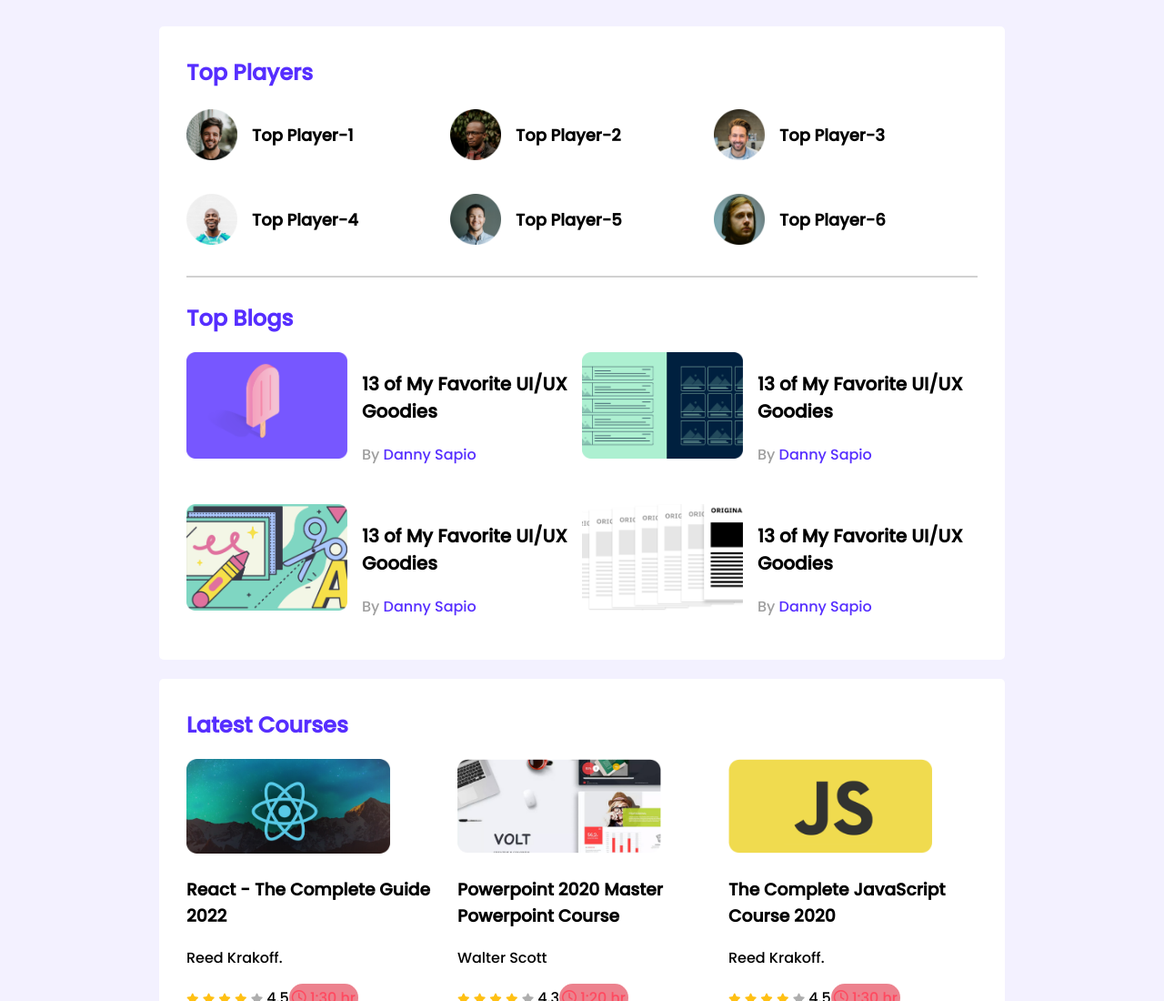
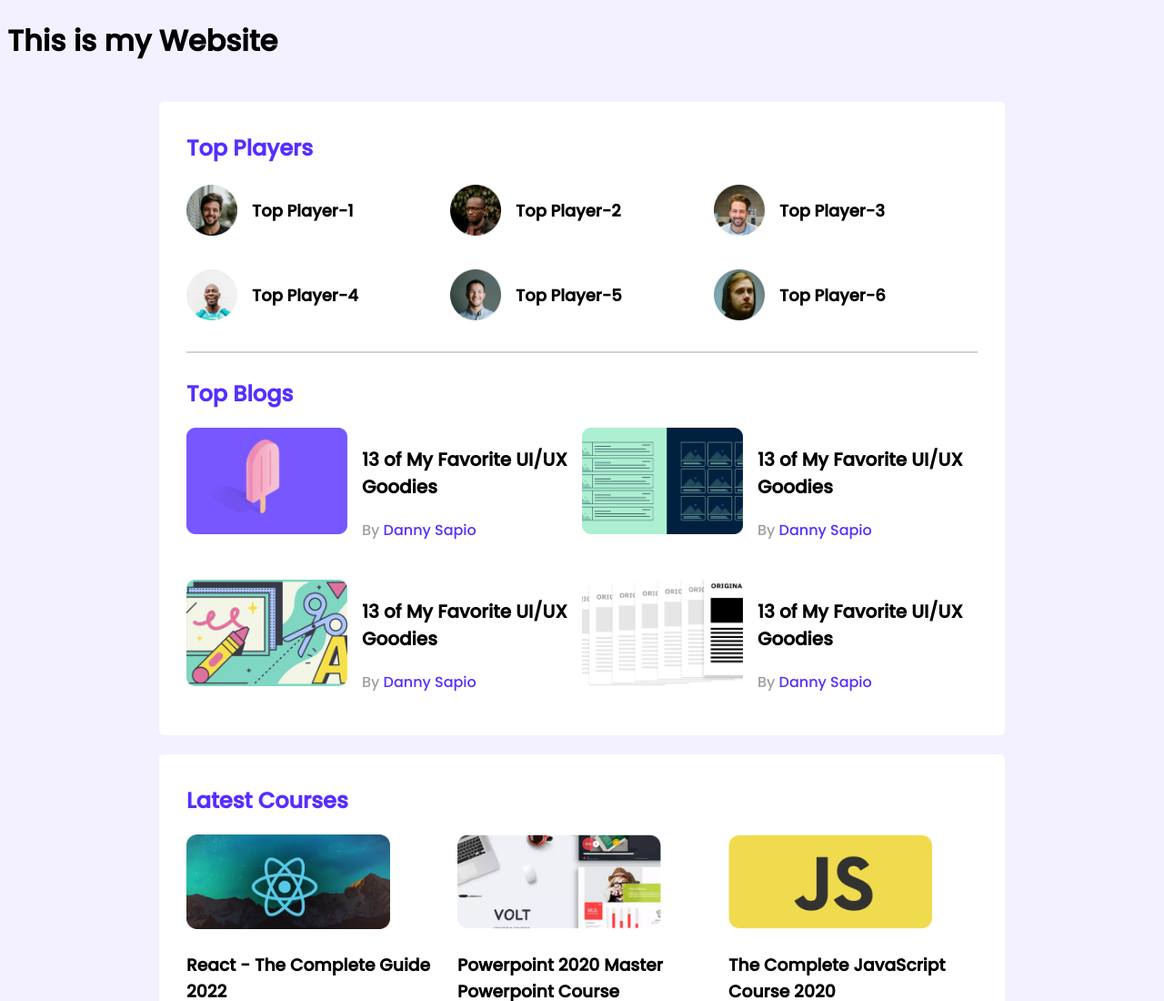
Before and after one commit to arifphero4/leader-board-css3, a plain HTML site: page index.html in a window 1280 px wide. Shown: the top 1100 px of the page at 91% size. Drawn offline with Linux system fonts and the light colour scheme.

Commit message:
final push

```diff
--- a/index.html
+++ b/index.html
@@ -15,7 +15,9 @@
   </head>
   <body>
     <!-- header start -->
-    <header></header>
+    <header>
+      <h1>This is my Website</h1>
+    </header>
     <!-- header end -->
     <main>
       <!-- top players and top blogs -->
```
